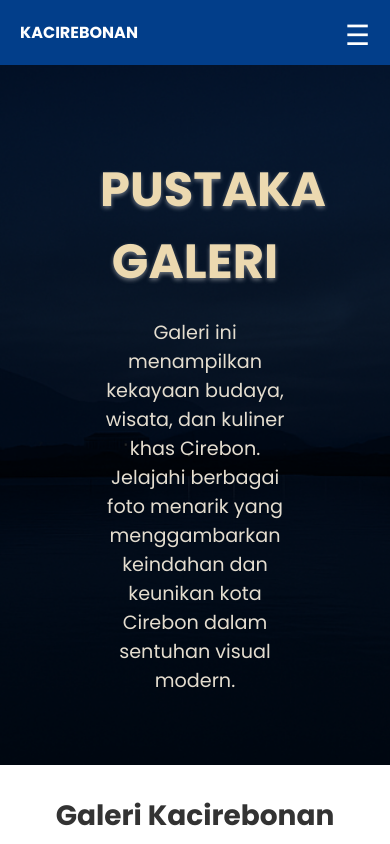
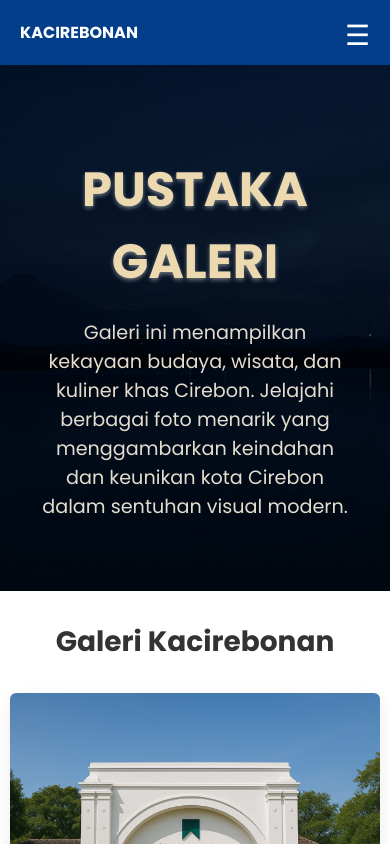
Before and after one commit to mprdyi/WEB-DESIGN-KACIREBONAN, a plain HTML site: page galeri.html in a window 390 px wide. Shown: the top 844 px of the page. Drawn offline with Linux system fonts and the light colour scheme.

Commit message:
galeri.html

```diff
--- a/galeri.html
+++ b/galeri.html
@@ -37,7 +37,13 @@
   #nav{
     position:relative;
   }
-
+  @media (max-width: 790px) {
+    .about-hero{
+  padding-left:35px;
+  padding-right:35px;
+  text-align:center;
+  }
+  }
 </style>
 <body>
   <div id="main-content">
```
